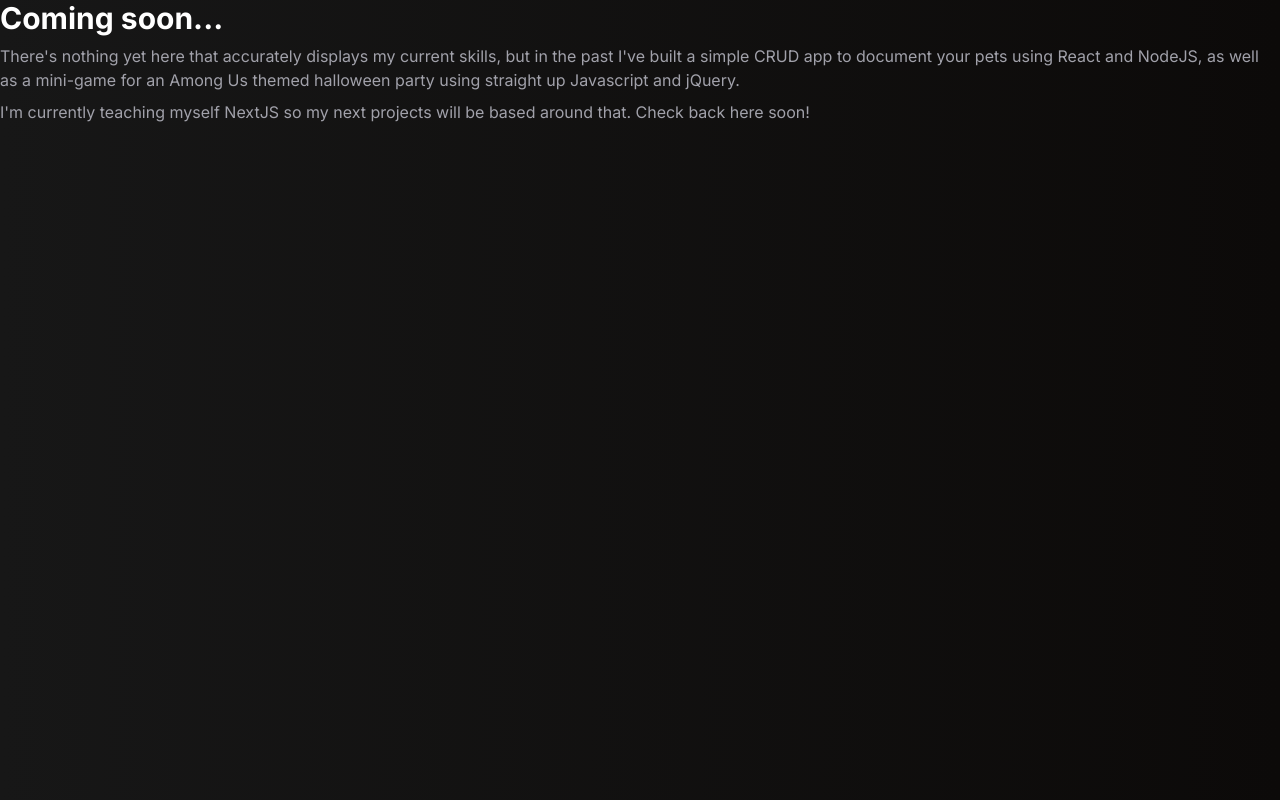
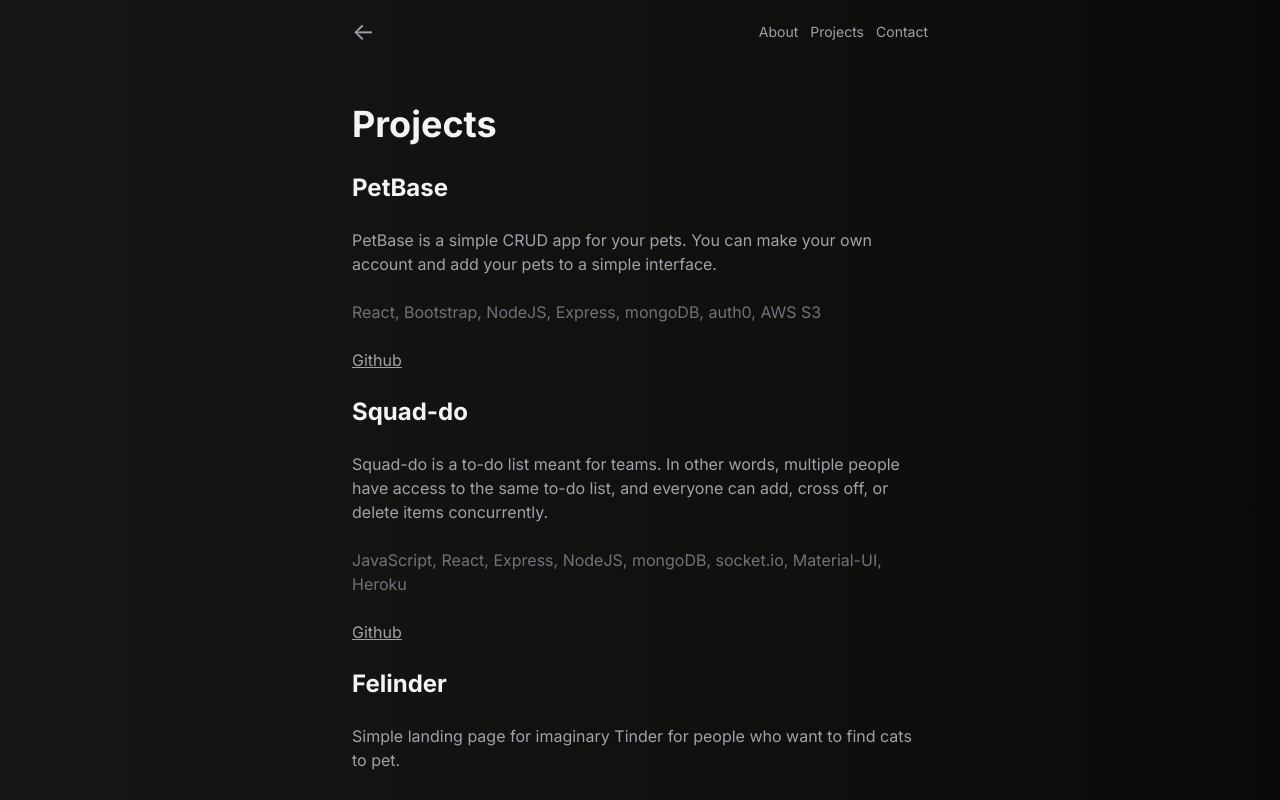
Before and after one commit to jeff-soriano/jeff-soriano.github.io, a Next.js app: page /projects in a window 1280 px wide. Shown: the top 800 px of the page. Built offline with nearby package versions, Linux system fonts and the light colour scheme.

Commit message:
Add project page

```diff
--- a/app/globals.css
+++ b/app/globals.css
@@ -4,6 +4,10 @@
 
 h1 {
   @apply text-4xl font-bold text-zinc-100;
+}
+
+h2 {
+  @apply text-2xl font-bold text-zinc-100;
 }
 
 p {
--- /dev/null
+++ b/app/projects/components/project.tsx
@@ -0,0 +1,45 @@
+import Link from 'next/link'
+
+interface Props {
+  title: string
+  description: string
+  tech: string
+  githubLink?: string
+  link?: string
+}
+
+export default function Project({
+  title,
+  description,
+  tech,
+  githubLink,
+  link,
+}: Props) {
+  return (
+    <div>
+      <h2>{title}</h2>
+      <br />
+      <p>{description}</p>
+      <br />
+      <p className="text-zinc-500">{tech}</p>
+      <br />
+      {githubLink && (
+        <p>
+          <a
+            href={githubLink}
+            target="_blank"
+            rel="noreferrer"
+            className="underline"
+          >
+            Github
+          </a>
+        </p>
+      )}
+      {link && (
+        <p>
+          <Link href={link}>Read more</Link>
+        </p>
+      )}
+    </div>
+  )
+}
--- /dev/null
+++ b/app/projects/layout.tsx
@@ -0,0 +1,5 @@
+import SubPageLayout from '../components/SubPageLayout'
+
+export default function Layout({ children }: { children: React.ReactNode }) {
+  return <SubPageLayout heading="Projects">{children}</SubPageLayout>
+}
--- a/app/projects/page.tsx
+++ b/app/projects/page.tsx
@@ -1,19 +1,28 @@
-import SubPageHeader from '../components/SubPageHeader'
+import Project from './components/project'
 
 export default function Projects() {
   return (
-    <section>
-      <SubPageHeader>Coming soon...</SubPageHeader>
-      <p className="mt-2">
-        There's nothing yet here that accurately displays my current skills, but
-        in the past I've built a simple CRUD app to document your pets using
-        React and NodeJS, as well as a mini-game for an Among Us themed
-        halloween party using straight up Javascript and jQuery.
-      </p>
-      <p className="mt-2">
-        I'm currently teaching myself NextJS so my next projects will be based
-        around that. Check back here soon!
-      </p>
-    </section>
+    <div>
+      <Project
+        title="PetBase"
+        description="PetBase is a simple CRUD app for your pets. You can make your own account and add your pets to a simple interface."
+        tech="React, Bootstrap, NodeJS, Express, mongoDB, auth0, AWS S3"
+        githubLink="https://github.com/jeff-soriano/petbase"
+      />
+      <br />
+      <Project
+        title="Squad-do"
+        description="Squad-do is a to-do list meant for teams. In other words, multiple people have access to the same to-do list, and everyone can add, cross off, or delete items concurrently."
+        tech="JavaScript, React, Express, NodeJS, mongoDB, socket.io, Material-UI, Heroku"
+        githubLink="https://github.com/jeff-soriano/squad-do"
+      />
+      <br />
+      <Project
+        title="Felinder"
+        description="Simple landing page for imaginary Tinder for people who want to find cats to pet."
+        tech="HTML5, CSS3, Bootstrap"
+        githubLink="https://github.com/jeff-soriano/felinder"
+      />
+    </div>
   )
 }
```
